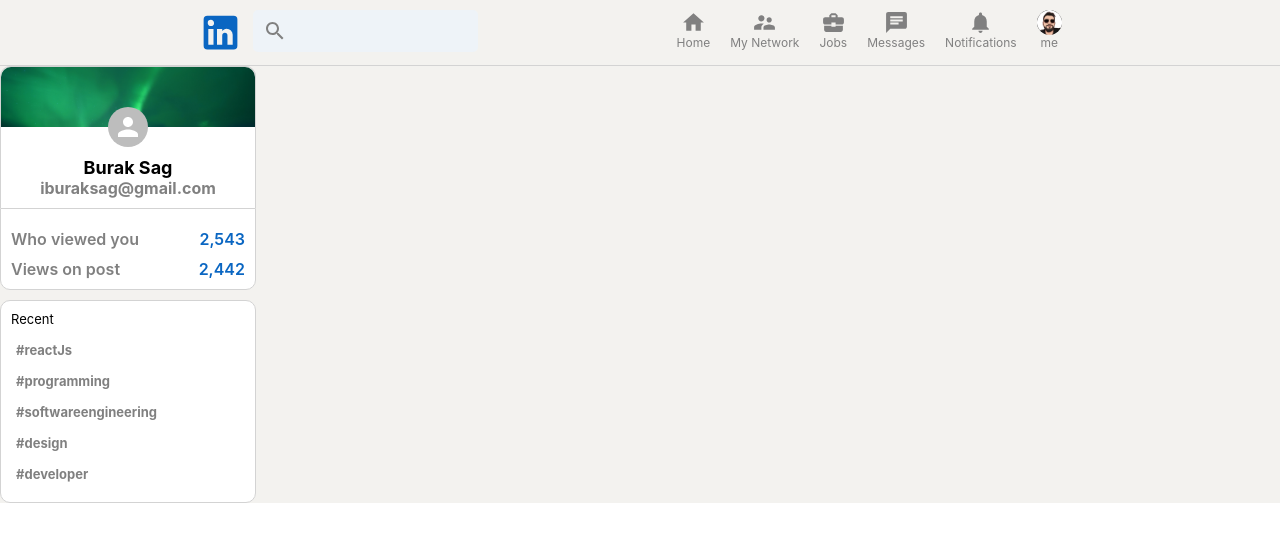
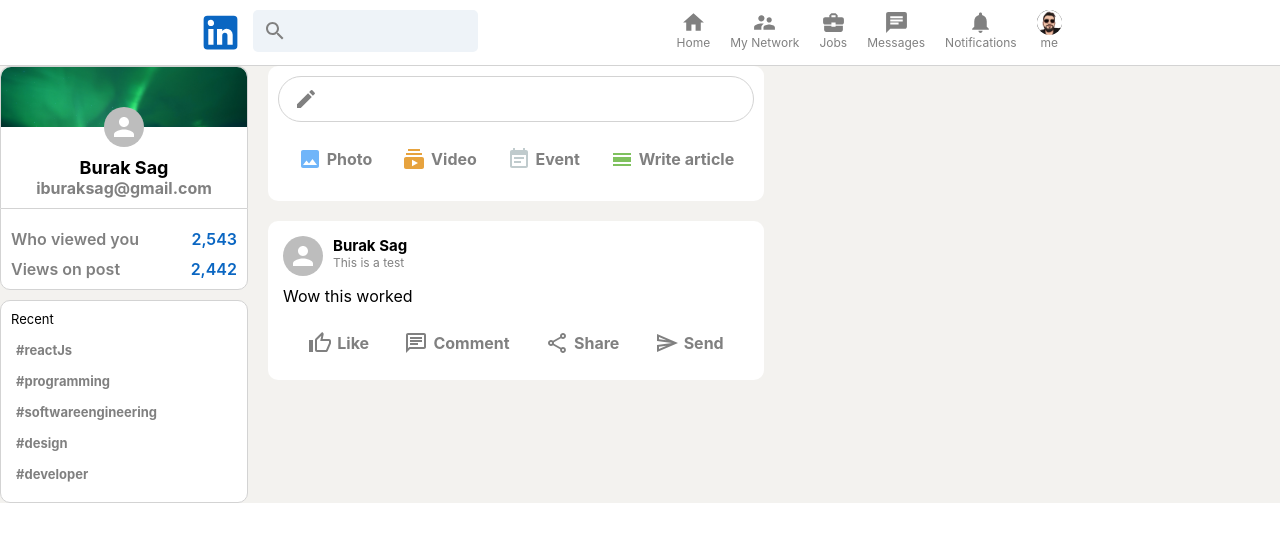
Before and after one commit to iburaksag/linkedin-clone, a React (Create React App) app: page / in a window 1280 px wide. Shown: the top 542 px of the page. Built offline with nearby package versions, Linux system fonts and the light colour scheme.

Commit message:
Feed input and input options are implemented.

```diff
--- a/package.json
+++ b/package.json
@@ -11,6 +11,7 @@
     "@testing-library/jest-dom": "^5.16.5",
     "@testing-library/react": "^13.4.0",
     "@testing-library/user-event": "^14.4.3",
+    "firebase": "^9.15.0",
     "react": "^18.2.0",
     "react-dom": "^18.2.0",
     "react-icons": "^4.7.1",
--- a/src/App.js
+++ b/src/App.js
@@ -3,6 +3,7 @@
 import './App.css';
 import Header from './Header';
 import Sidebar from './Sidebar';
+import Feed from './Feed';
 
 function App() {
   return (
@@ -16,9 +17,9 @@
         <Sidebar />
 
         {/* Feed */}
+        <Feed />
 
         {/* Widgets */}
-
       </div>
     </div>
   );
--- /dev/null
+++ b/src/Feed.css
@@ -0,0 +1,43 @@
+.feed {
+    flex: 0.4;
+    margin: 0px 20px;
+}
+
+.feed__inputContainer {
+    background-color: white;
+    padding: 10px;
+    padding-bottom: 20px;
+    border-radius: 10px;
+    margin-bottom: 20px;
+}
+
+.feed__input {
+    border: 1px solid lightgray;
+    border-radius: 30px;
+    display: flex;
+    padding: 10px;
+    color: gray;
+    padding-left: 15px;
+}
+
+.feed__input > form {
+    display: flex;
+    width: 100%;
+}
+
+.feed__input > form > input {
+    border: none;
+    flex: 1;
+    margin-left: 10px;
+    outline-width: 0;
+    font-weight: 600;
+}
+
+.feed__input > form > button {
+    display: none;
+}
+
+.feed__inputOptions {
+    display: flex;
+    justify-content: space-evenly;
+}
--- /dev/null
+++ b/src/Feed.js
@@ -0,0 +1,57 @@
+import React, { useState } from 'react'
+import "./Feed.css"
+import CreateIcon from "@mui/icons-material/Create";
+import ImageIcon from "@mui/icons-material/Image";
+import SubscriptionsIcon from "@mui/icons-material/Subscriptions";
+import EventNoteIcon from "@mui/icons-material/EventNote";
+import CalendarViewDayIcon from "@mui/icons-material/CalendarViewDay";
+import InputOption from "./InputOption"
+import Post from "./Post"
+
+function Feed() {
+
+    const [posts, setPosts] = useState([]);
+    const sendPost = (e) => {
+        e.preventDefault();
+
+    }
+
+  return (
+    <div className="feed">
+      <div className="feed__inputContainer">
+        <div className="feed__input">
+          <CreateIcon />
+
+          <form>
+            <input type="text" />
+            <button onClick={sendPost} type="submit">Send</button>
+          </form>
+        </div>
+
+        <div className="feed__inputOptions">
+          <InputOption Icon={ImageIcon} title="Photo" color="#70B5F9" />
+          <InputOption Icon={SubscriptionsIcon} title="Video" color="#E7A33E" />
+          <InputOption Icon={EventNoteIcon} title="Event" color="#C0CBCD" />
+          <InputOption
+            Icon={CalendarViewDayIcon}
+            title="Write article"
+            color="#7FC15E"
+          />
+        </div>
+      </div>
+
+    {posts.map((post) => (
+        <Post />
+    ))}
+
+      <Post
+      name='Burak Sag'
+      description='This is a test'
+      message='Wow this worked'
+      />
+
+    </div>
+  );
+}
+
+export default Feed;
--- a/src/Header.css
+++ b/src/Header.css
@@ -2,6 +2,7 @@
     top:0%;
     position: sticky;
     display: flex;
+    background-color: white;
     justify-content: space-evenly;
     border-bottom: 0.1px solid lightgray;
     padding-top: 10px;
--- /dev/null
+++ b/src/InputOption.css
@@ -0,0 +1,17 @@
+.inputOption {
+    display: flex;
+    align-items: center;
+    margin-top: 15px;
+    color: gray;
+    padding: 10px;
+    cursor: pointer;
+}
+
+.inputOption:hover {
+    background-color: whitesmoke;
+    border-radius: 10px;
+}
+
+.inputOption > h4 {
+    margin-left: 5px;
+}
--- /dev/null
+++ b/src/InputOption.js
@@ -0,0 +1,14 @@
+import React from 'react'
+import "./InputOption.css";
+
+
+function InputOption({Icon, title, color}) {
+  return (
+    <div className="inputOption">
+            <Icon style={{color: color}}/>
+            <h4>{title}</h4>
+    </div>
+  )
+}
+
+export default InputOption
--- /dev/null
+++ b/src/Post.css
@@ -0,0 +1,33 @@
+.post {
+    background-color: white;
+    padding: 15px;
+    margin-bottom: 10px;
+    border-radius: 10px;
+}
+
+.post__header {
+    display: flex;
+    margin-bottom: 10px;
+}
+
+.post__info {
+    margin-left: 10px;
+}
+
+.post__info > p {
+    font-size: 12px;
+    color: gray;
+}
+
+.post__body {
+    overflow-wrap: anywhere;
+}
+
+.post__info > h2 {
+    font-size: 15px;
+}
+
+.post__buttons{
+    display: flex;
+    justify-content: space-evenly;
+}
--- /dev/null
+++ b/src/Post.js
@@ -0,0 +1,35 @@
+import React from 'react'
+import "./Post.css"
+import { Avatar } from "@mui/material";
+import ThumbUpAltOutlinedIcon from "@mui/icons-material/ThumbUpAltOutlined";
+import ChatOutlinedIcon from "@mui/icons-material/ChatOutlined";
+import ShareOutlinedIcon from "@mui/icons-material/ShareOutlined";
+import SendOutlinedIcon from "@mui/icons-material/SendOutlined";
+import InputOption from './InputOption';
+
+ function Post({name,description, message, photoUrl, }) {
+   return (
+     <div className="post">
+       <div className="post__header">
+         <Avatar />
+         <div className="post__info">
+           <h2>{name}</h2>
+           <p>{description}</p>
+         </div>
+       </div>
+
+       <div className="post__body">
+         <p>{message}</p>
+       </div>
+
+       <div className="post__buttons">
+         <InputOption Icon={ThumbUpAltOutlinedIcon} title="Like" color="gray" />
+         <InputOption Icon={ChatOutlinedIcon} title="Comment" color="gray" />
+         <InputOption Icon={ShareOutlinedIcon} title="Share" color="gray" />
+         <InputOption Icon={SendOutlinedIcon} title="Send" color="gray" />
+       </div>
+     </div>
+   );
+ }
+
+ export default Post
```
Also changed, not shown: 1 other file (tests, documents, lock files or other folders).
